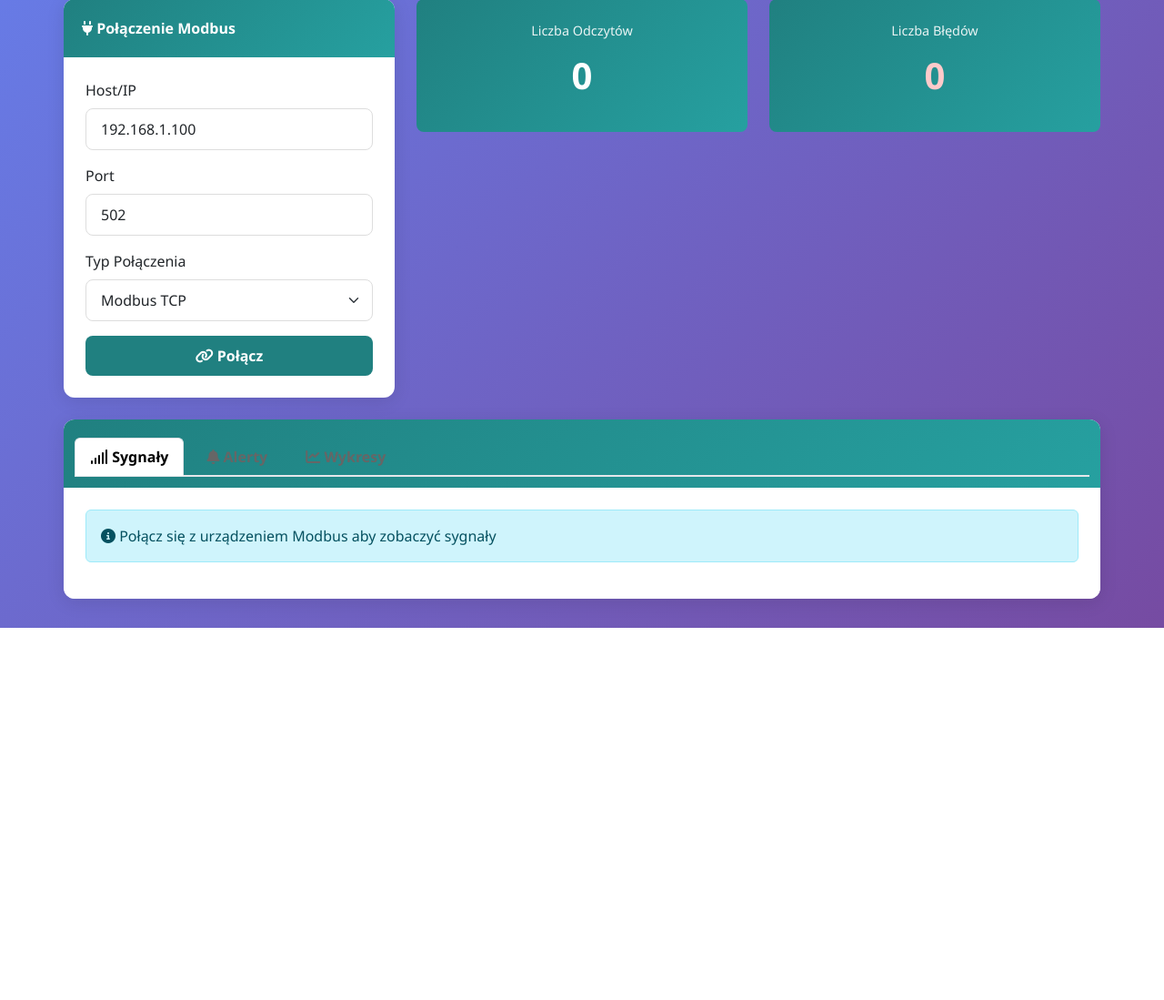
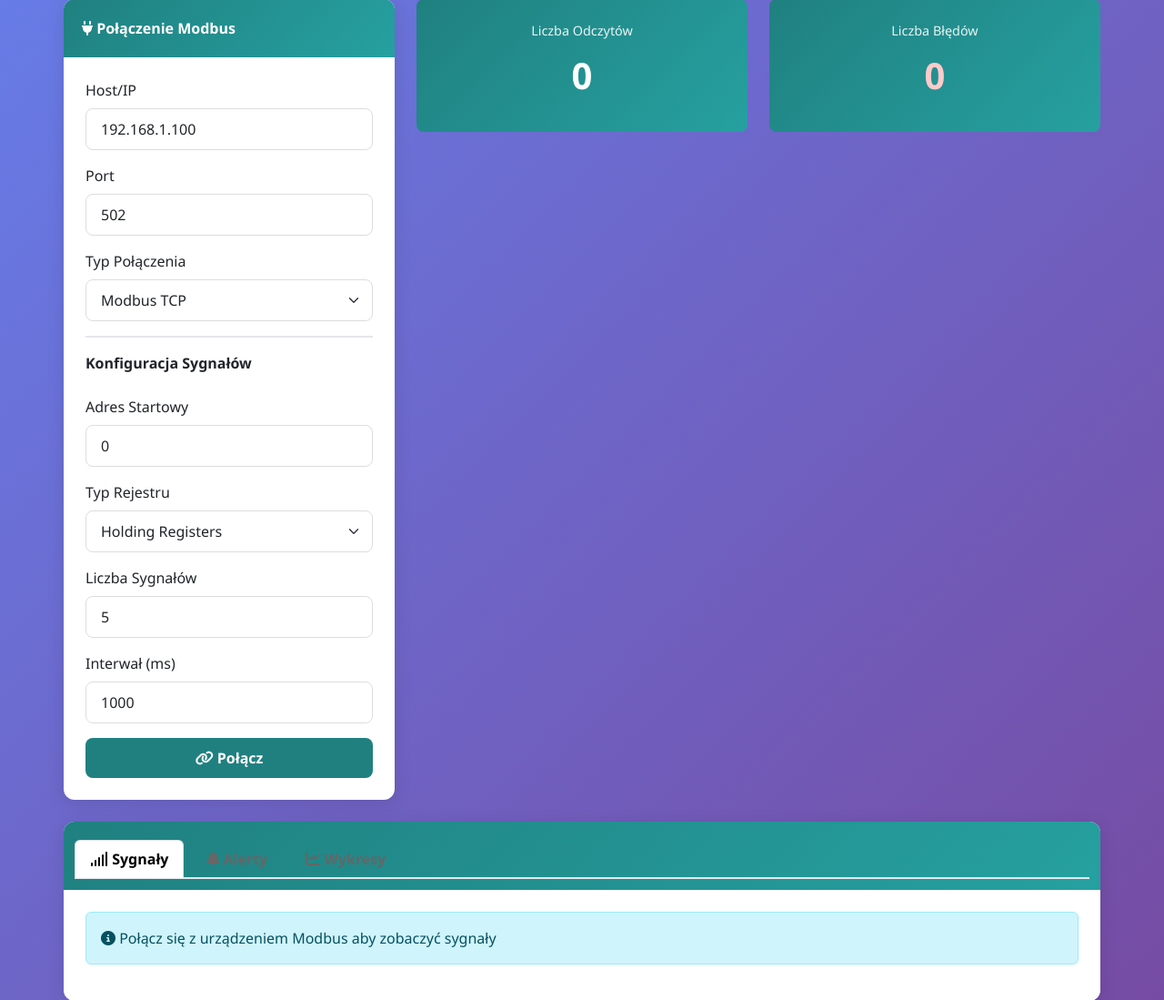
Before and after one commit to AdamWojciechowskiPL/Modbus-monitor, a Flask app: template modbus_monitor/web/templates/dashboard.html in a window 1280 px wide. Shown: the part 135-1234 px from the top of the page at 91% size. Before the commit the page ends 825 px from the top, so only its background shows below. Run offline with Flask 3, Linux system fonts and the light colour scheme; the template is opened without the code that fills it, so the values that code supplies are empty; some libraries are stand-ins or nearby versions.

Commit message:
feat: Add signal configuration options (start address, register type, count, interval)

```diff
--- a/modbus_monitor/web/templates/dashboard.html
+++ b/modbus_monitor/web/templates/dashboard.html
@@ -314,6 +314,12 @@
             color: var(--danger);
         }
 
+        .settings-divider {
+            border-top: 2px solid #e5e7eb;
+            margin: 1rem 0;
+            padding-top: 1rem;
+        }
+
         @media (max-width: 768px) {
             .container-main {
                 padding: 1rem 0;
@@ -369,6 +375,33 @@
                                 <option value="rtu">Modbus RTU Serial</option>
                             </select>
                         </div>
+
+                        <div class="settings-divider">
+                            <label class="form-label fw-bold">Konfiguracja Sygnałów</label>
+                        </div>
+
+                        <div class="mb-3">
+                            <label class="form-label">Adres Startowy</label>
+                            <input type="number" class="form-control" id="inputStartAddress" value="0" min="0" max="65535">
+                        </div>
+                        <div class="mb-3">
+                            <label class="form-label">Typ Rejestru</label>
+                            <select class="form-select" id="selectRegisterType">
+                                <option value="holding">Holding Registers</option>
+                                <option value="input">Input Registers</option>
+                                <option value="coil">Coils</option>
+                                <option value="discrete">Discrete Inputs</option>
+                            </select>
+                        </div>
+                        <div class="mb-3">
+                            <label class="form-label">Liczba Sygnałów</label>
+                            <input type="number" class="form-control" id="inputCount" value="5" min="1" max="100">
+                        </div>
+                        <div class="mb-3">
+                            <label class="form-label">Interwał (ms)</label>
+                            <input type="number" class="form-control" id="inputInterval" value="1000" min="100" step="100">
+                        </div>
+
                         <div class="d-grid gap-2">
                             <button class="btn btn-primary btn-custom" id="btnConnect" onclick="connectModbus()">
                                 <i class="fas fa-link"></i> Połącz
```
